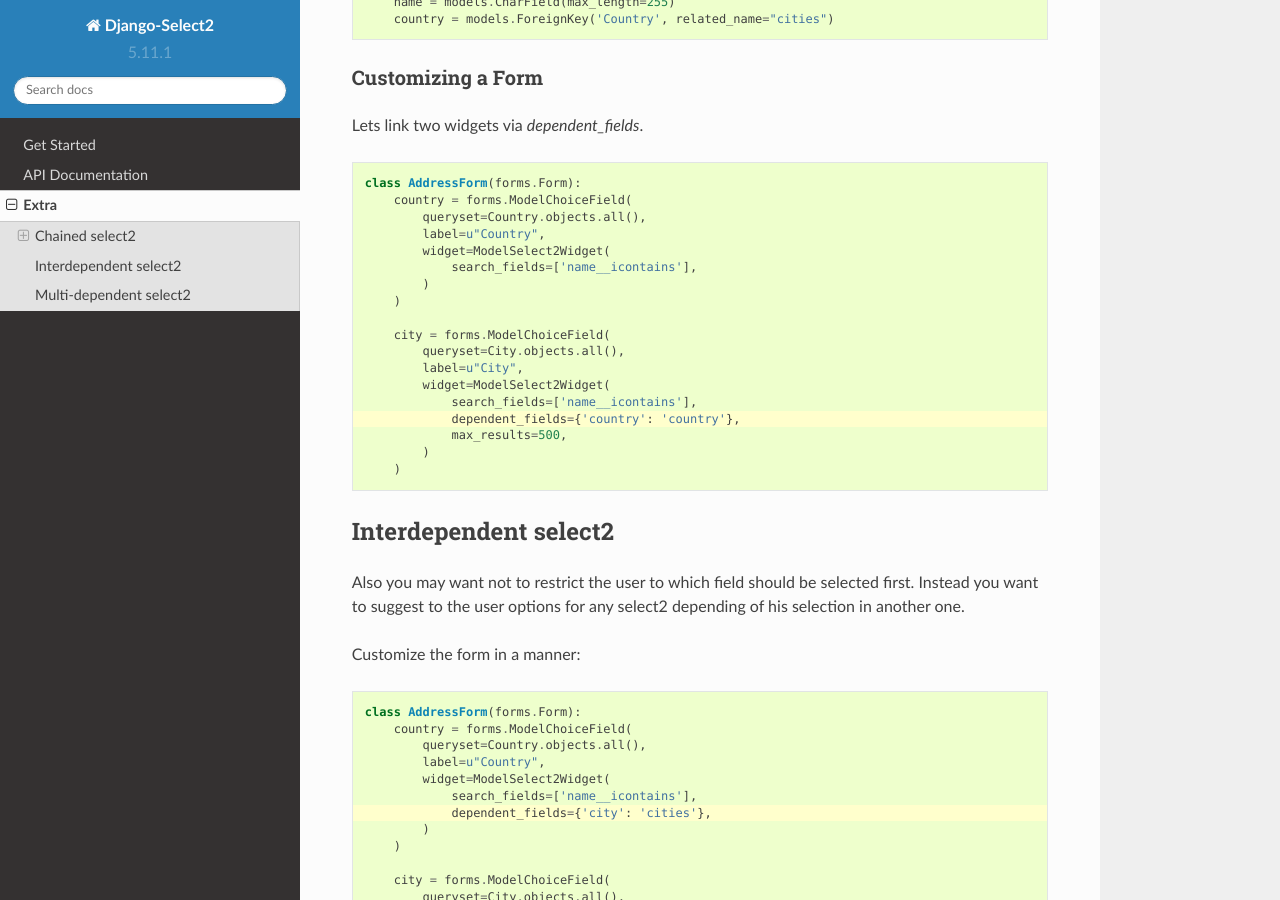
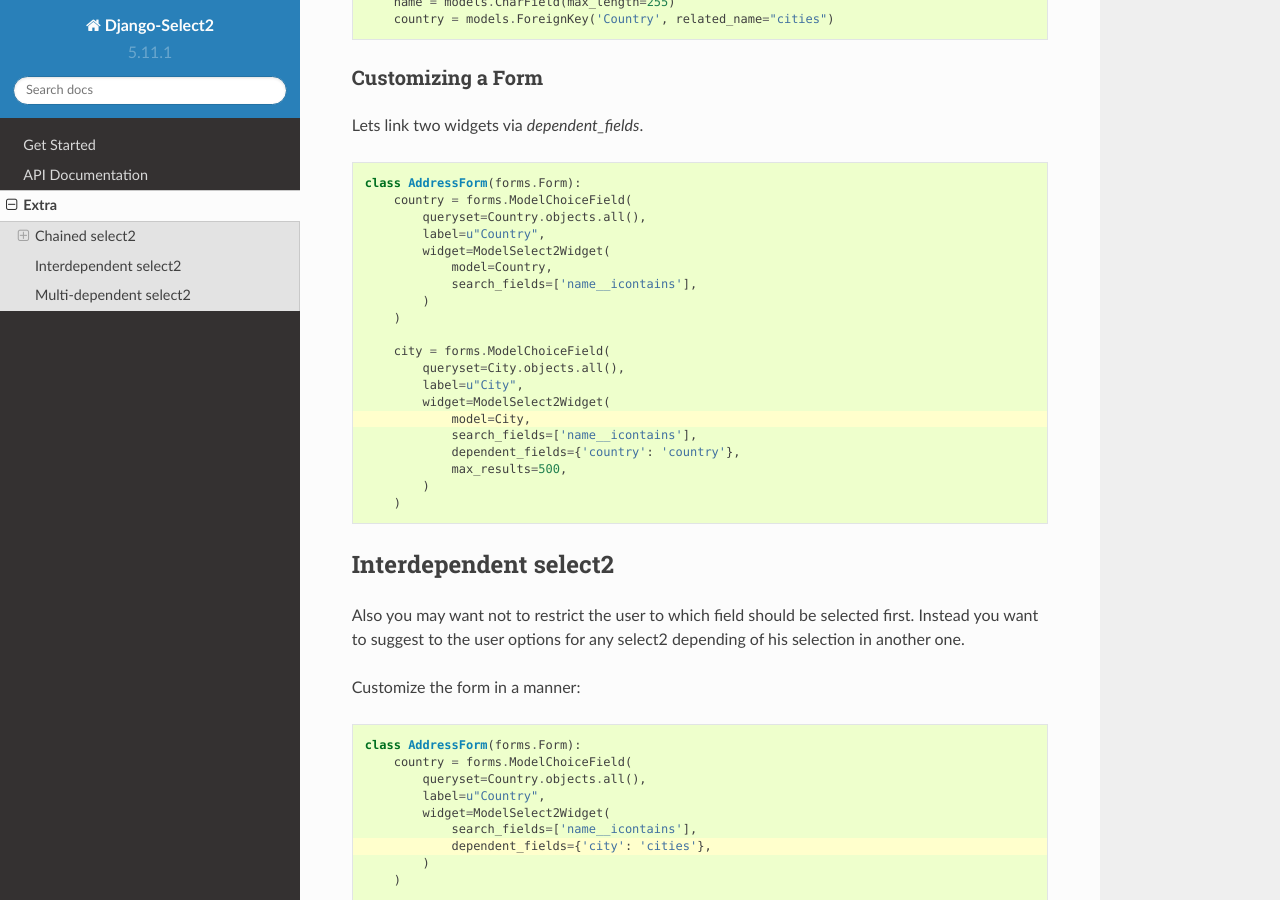
Before and after one commit to vitalii312/Vacasa, a Sphinx documentation site: the page built from docs/extra.rst, in a window 1280 px wide and 900 px high, scrolled down 513 px. Built offline with Sphinx 7.4.7 and the Read the Docs theme 2.0.0, drawn with Linux system fonts in a browser that asks for light colours.

Commit message:
Add model to AddressForm example
model also seems to be required in widget as shown in test - https://github.com/applegrew/django-select2/blob/master/tests/testapp/forms.py

```diff
--- a/docs/extra.rst
+++ b/docs/extra.rst
@@ -37,6 +37,7 @@ Lets link two widgets via *dependent_fields*.
             queryset=Country.objects.all(),
             label=u"Country",
             widget=ModelSelect2Widget(
+                model=Country,
                 search_fields=['name__icontains'],
             )
         )
@@ -45,6 +46,7 @@ Lets link two widgets via *dependent_fields*.
             queryset=City.objects.all(),
             label=u"City",
             widget=ModelSelect2Widget(
+                model=City,
                 search_fields=['name__icontains'],
                 dependent_fields={'country': 'country'},
                 max_results=500,
```
